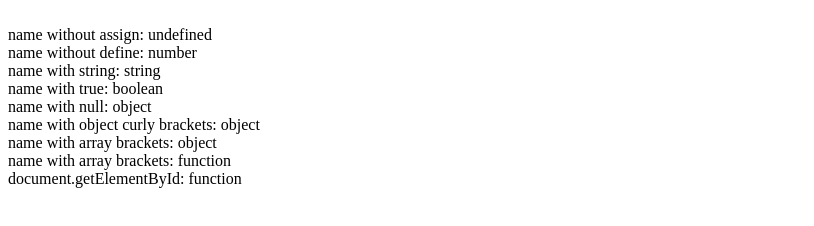
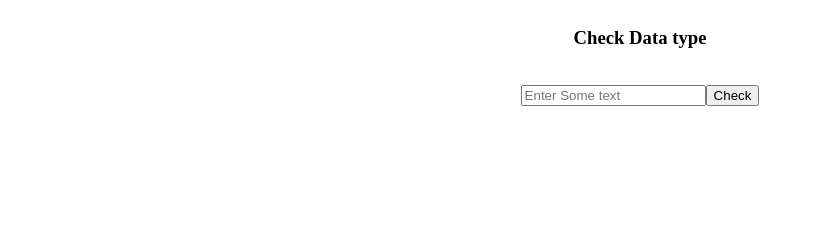
Before and after one commit to amanjaintkg9509/check_variable_data_types, a plain HTML site: page index.html in a window 1280 px wide. Shown: the whole page, without its empty margins (0-814 px from the left). Drawn offline with Linux system fonts and the light colour scheme.

Commit message:
using event lisener function and check data type and check input array or not

```diff
--- a/index.html
+++ b/index.html
@@ -5,34 +5,58 @@
     <meta http-equiv="X-UA-Compatible" content="IE=edge" />
     <meta name="viewport" content="width=device-width, initial-scale=1.0" />
     <title>JS Function</title>
+    <style>
+      .f-r-center {
+        display: flex;
+        flex-direction: row;
+        justify-content: center;
+      }
+      .f-c-center {
+        display: flex;
+        flex-direction: column;
+        justify-content: center;
+      }
+      #check-type {
+        padding-top: 20px;
+      }
+    </style>
   </head>
   <body>
-    <div id="check-type"></div>
+    <div class="f-c-center">
+      <h3 class="f-r-center">Check Data type</h3>
+      <br />
+      <div class="f-r-center">
+        <input
+          type="text"
+          id="input-text"
+          placeholder="Enter Some text"
+          onkeyup="checkDataType()"
+        />
+        <div><button onclick="checkDataType()">Check</button></div>
+      </div>
+      <div class="f-r-center" id="check-type"></div>
+    </div>
   </body>
 </html>
 
 <script>
-  function checkType(value) {
-    return typeof value;
+  /**
+   * Check if data exists
+   * If not, then return fallback
+   * check if the data is an instance of/ or array
+   * If true, return array
+   * Return type of element
+   */
+  function checkDataType() {
+    let data = document.getElementById("input-text").value;
+    if (!data) {
+      document.getElementById("check-type").innerHTML =
+        "Please Enter Some text";
+      return false;
+    }
+    if (data === undefined) return "Please provide data";
+    if (data instanceof Array) return "Data is of Array type";
+    document.getElementById("check-type").innerHTML =
+      "'" + data + "' is of " + typeof data + " type";
   }
-
-  let html = "";
-  html += "<br/>name without assign: " + checkType(x);
-  var x = 12345;
-  html += "<br/>name without define: " + checkType(x);
-  x = "Aman";
-  html += " <br/>name with string: " + checkType(x);
-  x = true;
-  html += "<br/>name with true: " + checkType(x);
-  x = null;
-  html += "<br/>name with null: " + checkType(x);
-  x = { key: "value" };
-  html += "<br/>name with object curly brackets: " + checkType(x);
-  x = [];
-  html += "<br/>name with array brackets: " + checkType(x);
-  x = function () {};
-  html += "<br/>name with array brackets: " + checkType(x);
-  x = document.getElementById;
-  html += "<br/>document.getElementById: " + checkType(x);
-  document.getElementById("check-type").innerHTML = html;
 </script>
```
